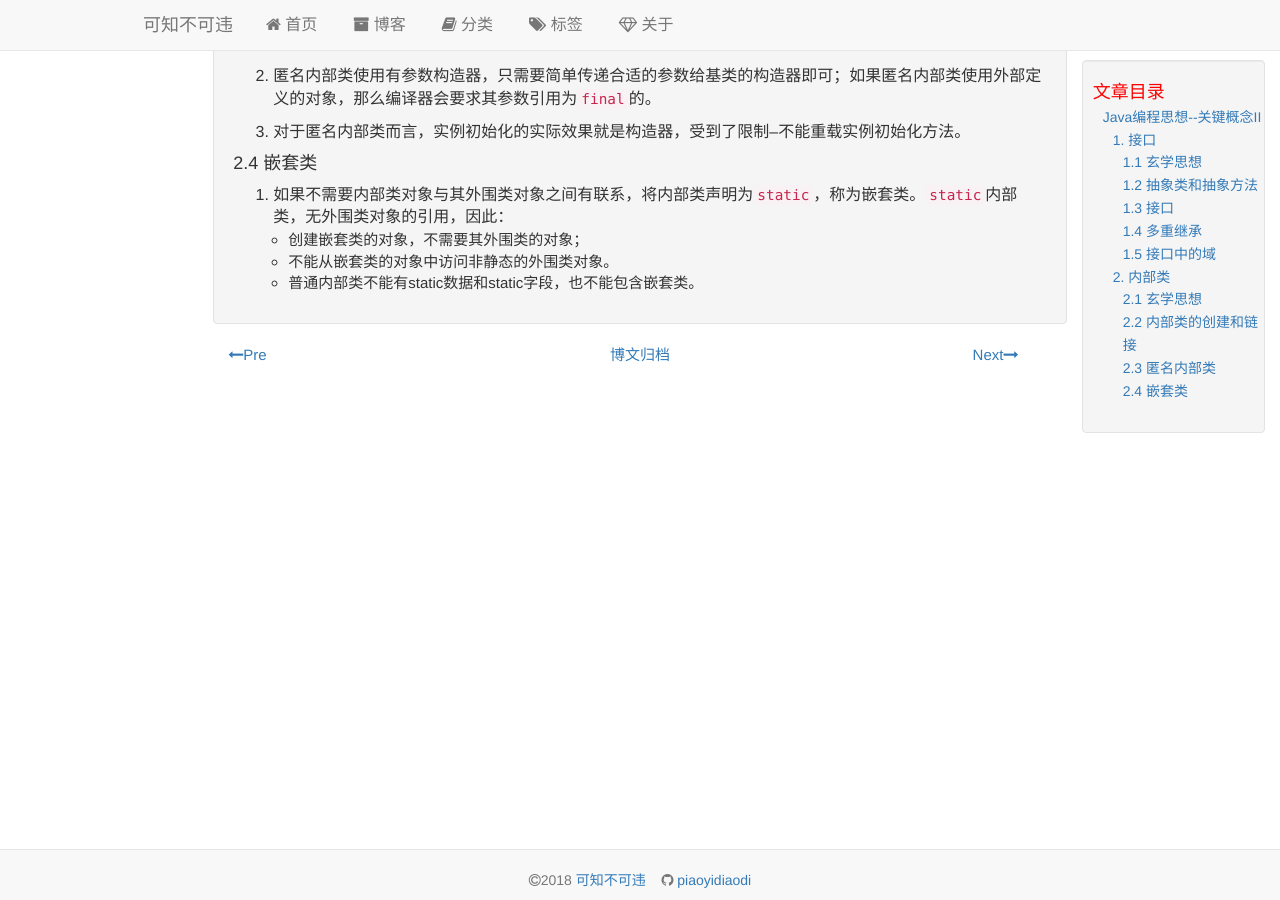
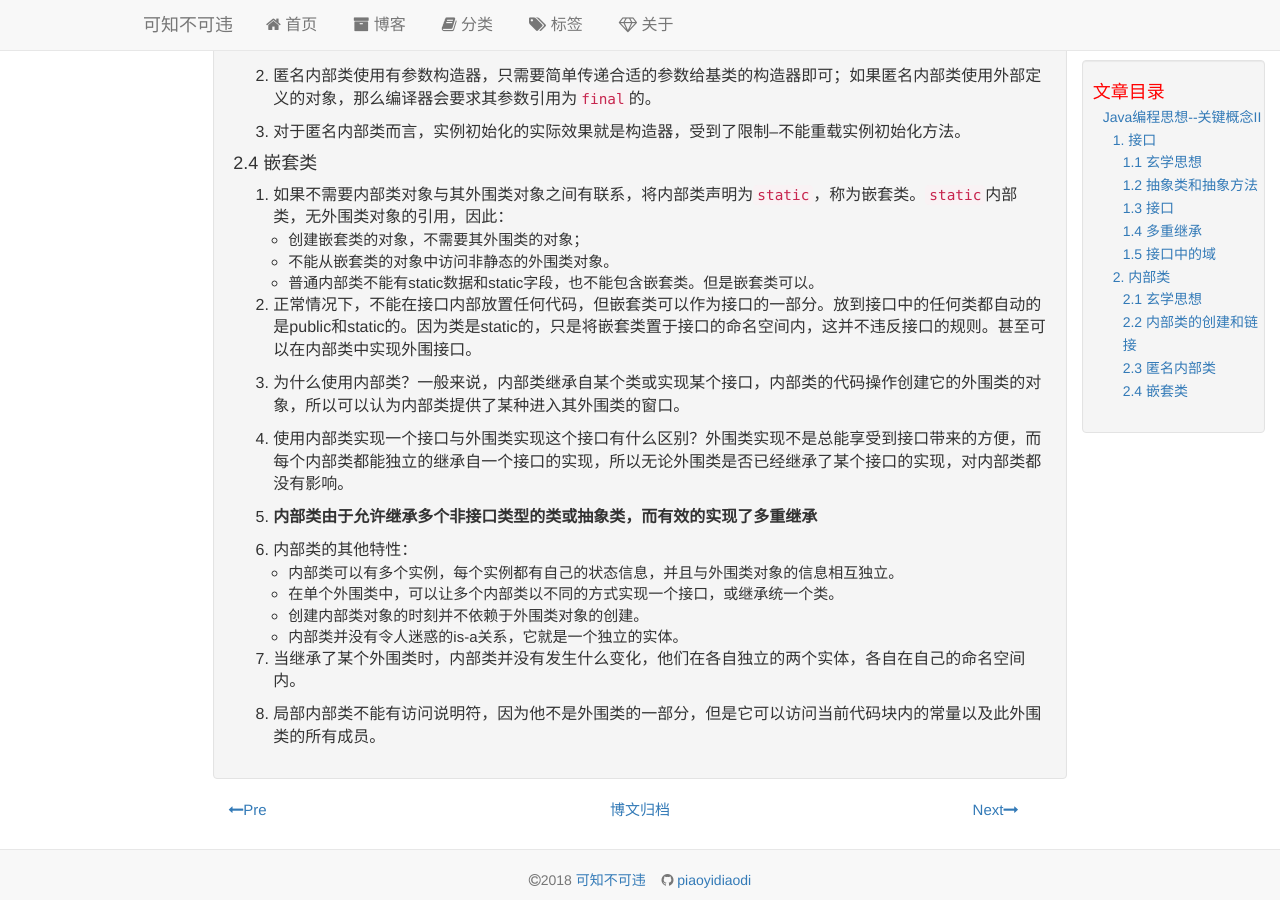
Before and after one commit to piaoyidaodi/piaoyidaodi.github.io, a Jekyll site: the page built from _posts/2017-12-06-thinking-in-java-note-key-concepts-II.md, in a window 1280 px wide and 900 px high, scrolled down 1617 px. Built offline with Jekyll 4.4.1, drawn with Linux system fonts in a browser that asks for light colours; some of the changed text lies outside the part shown.

Commit message:
refine jsp and thinking in java

```diff
--- a/_posts/2017-12-06-thinking-in-java-note-key-concepts-II.md
+++ b/_posts/2017-12-06-thinking-in-java-note-key-concepts-II.md
@@ -24,7 +24,7 @@ tag: Core-Java
 
 1. `abstract`关键字允许人们在类中创建**一个或多个**没有任何定义的方法。`interface`产生一个完全抽象的类，没有任何具体的实现。
 
-2. 所有实现了特定接口的类看起来都像这样。接口被用来建立类与类之间的协议。接口可包含域，但是这些域隐式的位`static`和`final`。
+2. 所有实现了特定接口的类看起来都像这样。接口被用来建立类与类之间的协议。接口可包含域，但是这些域隐式的为`static`和`final`。
 
 3. 只要一个方法操作的是类而非接口，那么就只能使用这个类及其子类。
 
@@ -88,4 +88,22 @@ tag: Core-Java
 1. 如果不需要内部类对象与其外围类对象之间有联系，将内部类声明为`static`，称为嵌套类。`static`内部类，无外围类对象的引用，因此：
 - 创建嵌套类的对象，不需要其外围类的对象；
 - 不能从嵌套类的对象中访问非静态的外围类对象。
-- 普通内部类不能有static数据和static字段，也不能包含嵌套类。
+- 普通内部类不能有static数据和static字段，也不能包含嵌套类。但是嵌套类可以。
+
+2. 正常情况下，不能在接口内部放置任何代码，但嵌套类可以作为接口的一部分。放到接口中的任何类都自动的是public和static的。因为类是static的，只是将嵌套类置于接口的命名空间内，这并不违反接口的规则。甚至可以在内部类中实现外围接口。
+
+3. 为什么使用内部类？一般来说，内部类继承自某个类或实现某个接口，内部类的代码操作创建它的外围类的对象，所以可以认为内部类提供了某种进入其外围类的窗口。
+
+4. 使用内部类实现一个接口与外围类实现这个接口有什么区别？外围类实现不是总能享受到接口带来的方便，而每个内部类都能独立的继承自一个接口的实现，所以无论外围类是否已经继承了某个接口的实现，对内部类都没有影响。
+
+5. **内部类由于允许继承多个非接口类型的类或抽象类，而有效的实现了多重继承**
+
+6. 内部类的其他特性：
+- 内部类可以有多个实例，每个实例都有自己的状态信息，并且与外围类对象的信息相互独立。
+- 在单个外围类中，可以让多个内部类以不同的方式实现一个接口，或继承统一个类。
+- 创建内部类对象的时刻并不依赖于外围类对象的创建。
+- 内部类并没有令人迷惑的is-a关系，它就是一个独立的实体。
+
+7. 当继承了某个外围类时，内部类并没有发生什么变化，他们在各自独立的两个实体，各自在自己的命名空间内。
+
+8. 局部内部类不能有访问说明符，因为他不是外围类的一部分，但是它可以访问当前代码块内的常量以及此外围类的所有成员。
```
Also changed, not shown: _posts/2017-10-29-thinking-in-java-note-metaphysical-mind.md (+2 -0 lines), _posts/2018-01-11-servlet-jsp-IV.md (+18 -0 lines), _posts/2018-03-29-thinking-in-java-note-key-concepts-III.md (added, +83 -0 lines).
